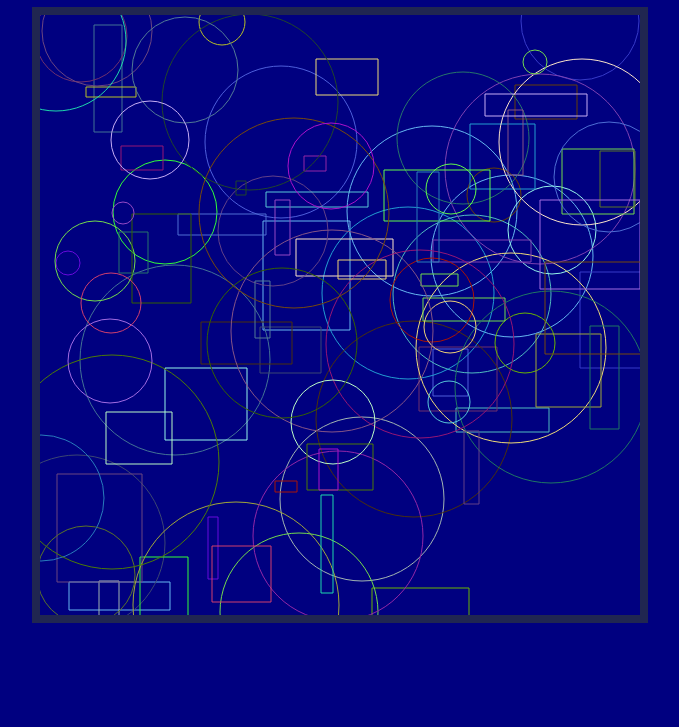
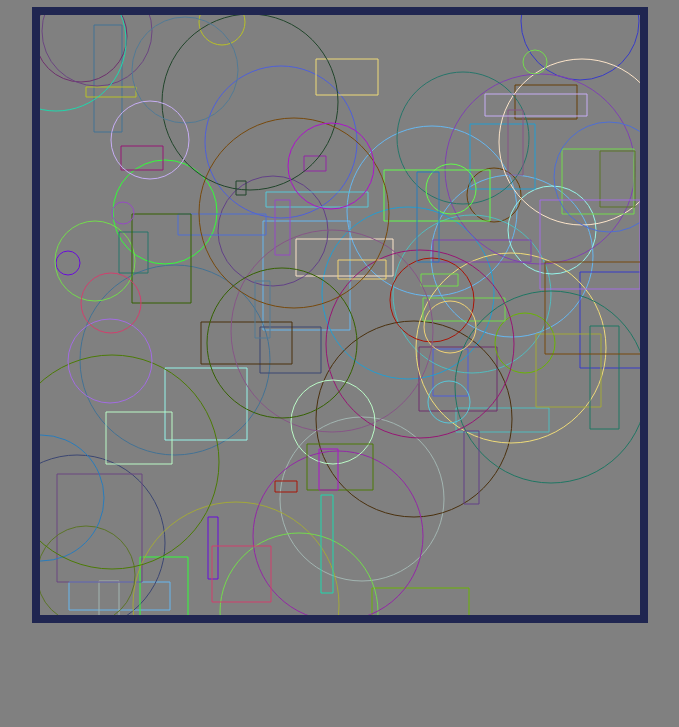
Before and after one commit to BurgundyBunny/CanvasExperiment, a plain HTML site: page index.html in a window 1280 px wide. Shown: the part 73-800 px from the top of the page, without its empty margins (300-979 px from the left). Drawn offline with Linux system fonts and the light colour scheme.

Commit message:
Update index.html

```diff
--- a/index.html
+++ b/index.html
@@ -16,7 +16,7 @@
 
 		text-align: center;
 		overflow: scroll;
-		background-color: navy;
+		background-color: gray;
 
 		}
 
```
